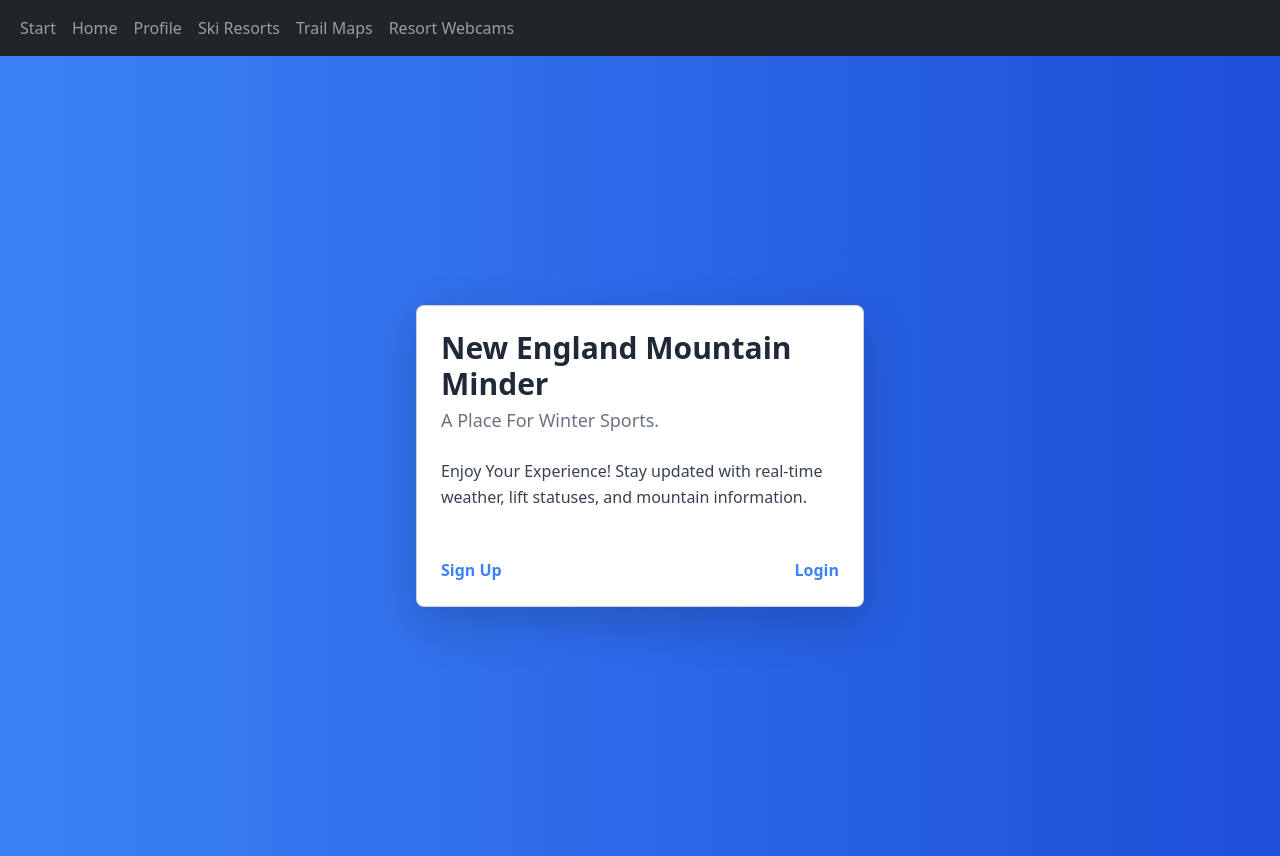
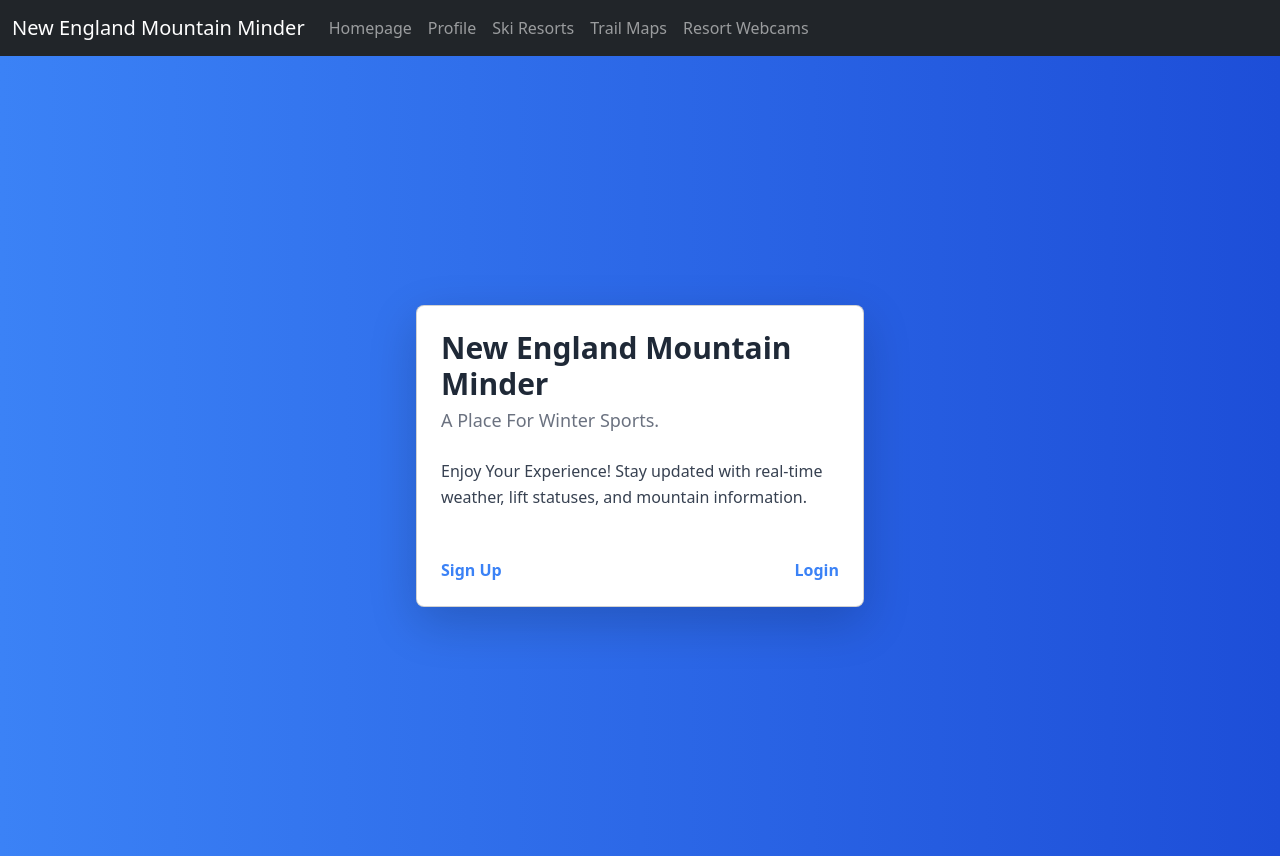
Before and after one commit to JashATSSU/New-england-ski, a React (Create React App) app in the folder frontend/: page / in a window 1280 px wide. Built offline with nearby package versions, Linux system fonts and the light colour scheme.

Commit message:
styling changes

```diff
--- a/frontend/src/components/navbar.js
+++ b/frontend/src/components/navbar.js
@@ -1,6 +1,6 @@
 // src/components/navbar.js
 import React, { useEffect, useState } from "react";
-import { getUserInfo } from '../utilities/decodeJwt'; // Removed unused import
+import { getUserInfo } from '../utilities/decodeJwt';
 import Container from 'react-bootstrap/Container';
 import Nav from 'react-bootstrap/Nav';
 import ReactNavbar from 'react-bootstrap/Navbar';
@@ -18,9 +18,10 @@ export default function Navbar() {
   return (
     <ReactNavbar bg="dark" variant="dark">
       <Container>
+        {/* Use the NavBar brand as a primary navigation link */}
+        <ReactNavbar.Brand href="/">New England Mountain Minder</ReactNavbar.Brand>
         <Nav className="me-auto">
-          {!isAuthenticated && <Nav.Link href="/">Start</Nav.Link>}
-          <Nav.Link href="/home">Home</Nav.Link>
+          <Nav.Link href="/home">Homepage</Nav.Link>
           <Nav.Link href="/privateUserProfile">Profile</Nav.Link>
           <Nav.Link href="/searchSkiResorts">Ski Resorts</Nav.Link>
           <Nav.Link href="/MapSearch">Trail Maps</Nav.Link>
```
